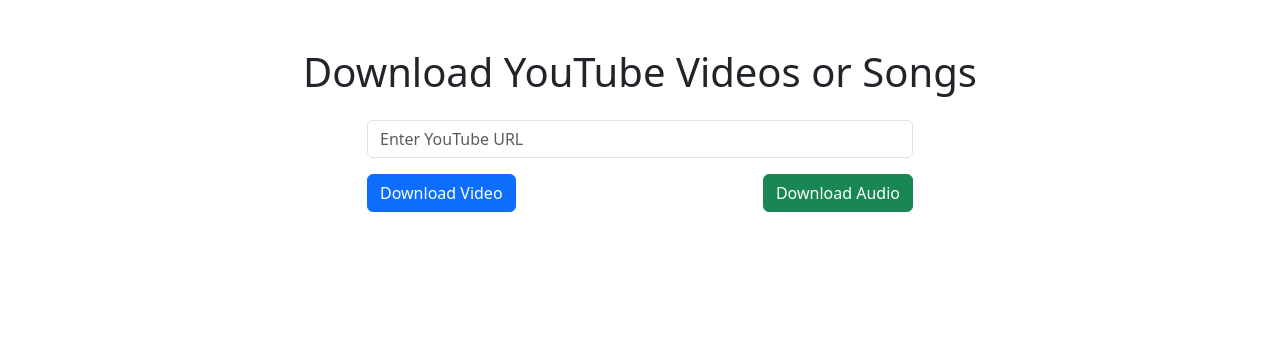
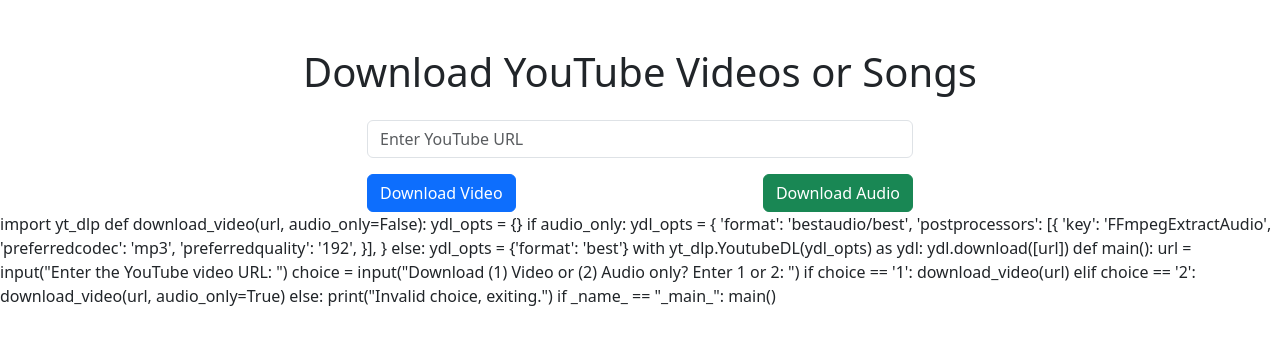
Before and after one commit to universal-coder21/Youtube, a Flask app: page / in a window 1280 px wide. Shown: the top 345 px of the page. Run offline with Flask 3, Linux system fonts and the light colour scheme; some libraries are stand-ins or nearby versions.

Commit message:
index.html

```diff
--- a/templates/index.html
+++ b/templates/index.html
@@ -71,5 +71,41 @@
             }
         }
     </script>
+    <py-script>
+      import yt_dlp
+
+def download_video(url, audio_only=False):
+    ydl_opts = {}
+
+    if audio_only:
+        ydl_opts = {
+            'format': 'bestaudio/best',
+            'postprocessors': [{
+                'key': 'FFmpegExtractAudio',
+                'preferredcodec': 'mp3',
+                'preferredquality': '192',
+            }],
+        }
+    else:
+        ydl_opts = {'format': 'best'}
+
+    with yt_dlp.YoutubeDL(ydl_opts) as ydl:
+        ydl.download([url])
+
+def main():
+    url = input("Enter the YouTube video URL: ")
+
+    choice = input("Download (1) Video or (2) Audio only? Enter 1 or 2: ")
+
+    if choice == '1':
+        download_video(url)
+    elif choice == '2':
+        download_video(url, audio_only=True)
+    else:
+        print("Invalid choice, exiting.")
+
+if _name_ == "_main_":
+    main()
+    </py-script>
 </body>
 </html>
```
